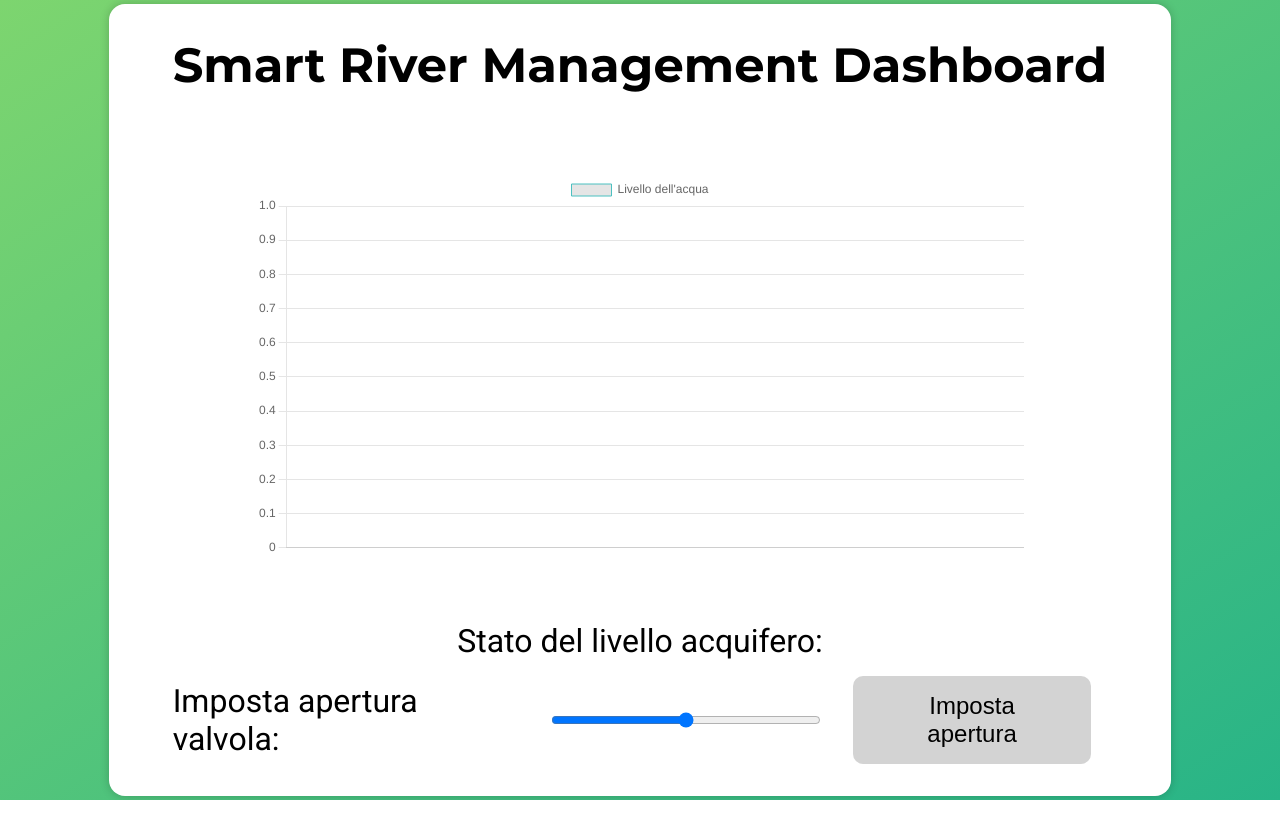
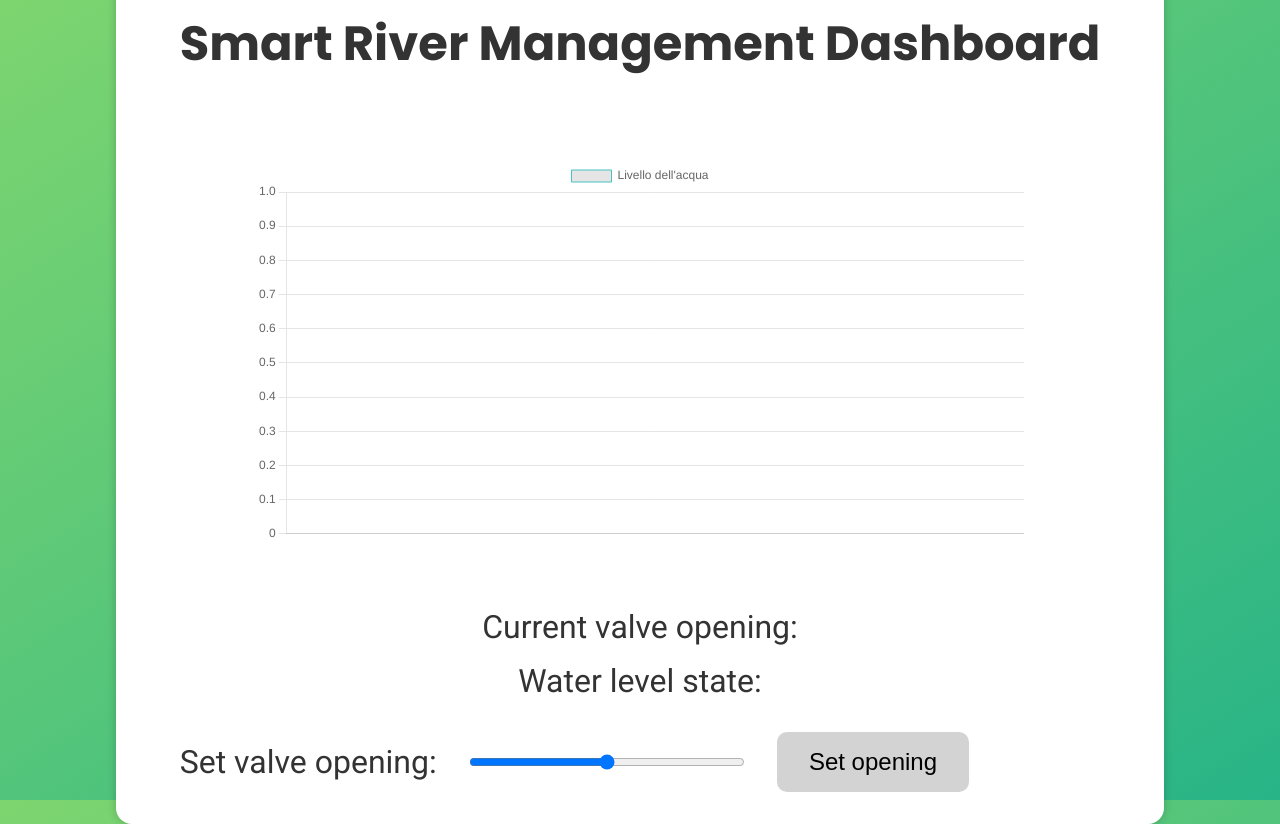
Before and after one commit to nicolo-mn/IoT-Smart-River-Monitoring, a plain HTML site: page river-monitoring-dashboard/index.html in a window 1280 px wide. Before the commit the page ends 800 px from the top, so only its background shows below. Drawn offline with nearby package versions, Linux system fonts and the light colour scheme.

Commit message:
changed styling and html

```diff
--- a/river-monitoring-dashboard/index.html
+++ b/river-monitoring-dashboard/index.html
@@ -12,13 +12,14 @@
         <section class="chart-wrapper">
             <canvas id="myLineChart"></canvas>
         </section>
-        <p id="status">Stato del livello acquifero:</p>
+        <p class="info-text">Current valve opening: <span id="valve-opening"></span></p>
+        <p class="info-text">Water level state: <span id="status"></span></p>
         <section class="valveOptions">
-            <label for="slider">Imposta apertura valvola:</label>
+            <label for="slider">Set valve opening:</label>
             <input type="range" id="slider" min="0" max="100" value="50">
-            <button id="submitBtn">Imposta apertura</button>
-            <p id="alert"></p>
+            <button id="submitBtn">Set opening</button>
         </section>
+        <p id="alert"></p>
     </div>
 </body>
 <script src="https://cdn.jsdelivr.net/npm/chart.js"></script>
--- a/river-monitoring-dashboard/style.css
+++ b/river-monitoring-dashboard/style.css
@@ -1,5 +1,6 @@
 @import url('https://fonts.googleapis.com/css2?family=Roboto:wght@400;700&display=swap');
-@import url('https://fonts.googleapis.com/css2?family=Montserrat:ital,wght@0,100..900;1,100..900&display=swap');
+@import url('https://fonts.googleapis.com/css2?family=Poppins:ital,wght@0,100;0,200;0,300;0,400;0,500;0,600;0,700;0,800;0,900;1,100;1,200;1,300;1,400;1,500;1,600;1,700;1,800;1,900&display=swap');
+
 * {
     margin: 0;
     padding: 0;
@@ -15,6 +16,7 @@ body {
     justify-content: center;
     align-items: center;
     font-size: 2rem;
+    color: #333;
 }
 
 .container {
@@ -29,7 +31,7 @@ body {
 }
 
 h1 {
-    font-family: 'Montserrat', cursive;
+    font-family: 'Poppins', sans-serif;
     font-size: 3rem;
     margin-bottom: 1rem;
 }
@@ -60,6 +62,7 @@ h1 {
 }
 
 .valveOptions {
+    margin-top: 1rem;
     width: 100%;
     display: flex;
     justify-content: left;
@@ -71,6 +74,6 @@ h1 {
     margin: 0 2rem;
 }
 
-#status {
+.info-text {
     margin-bottom: 1rem;
 }
```
